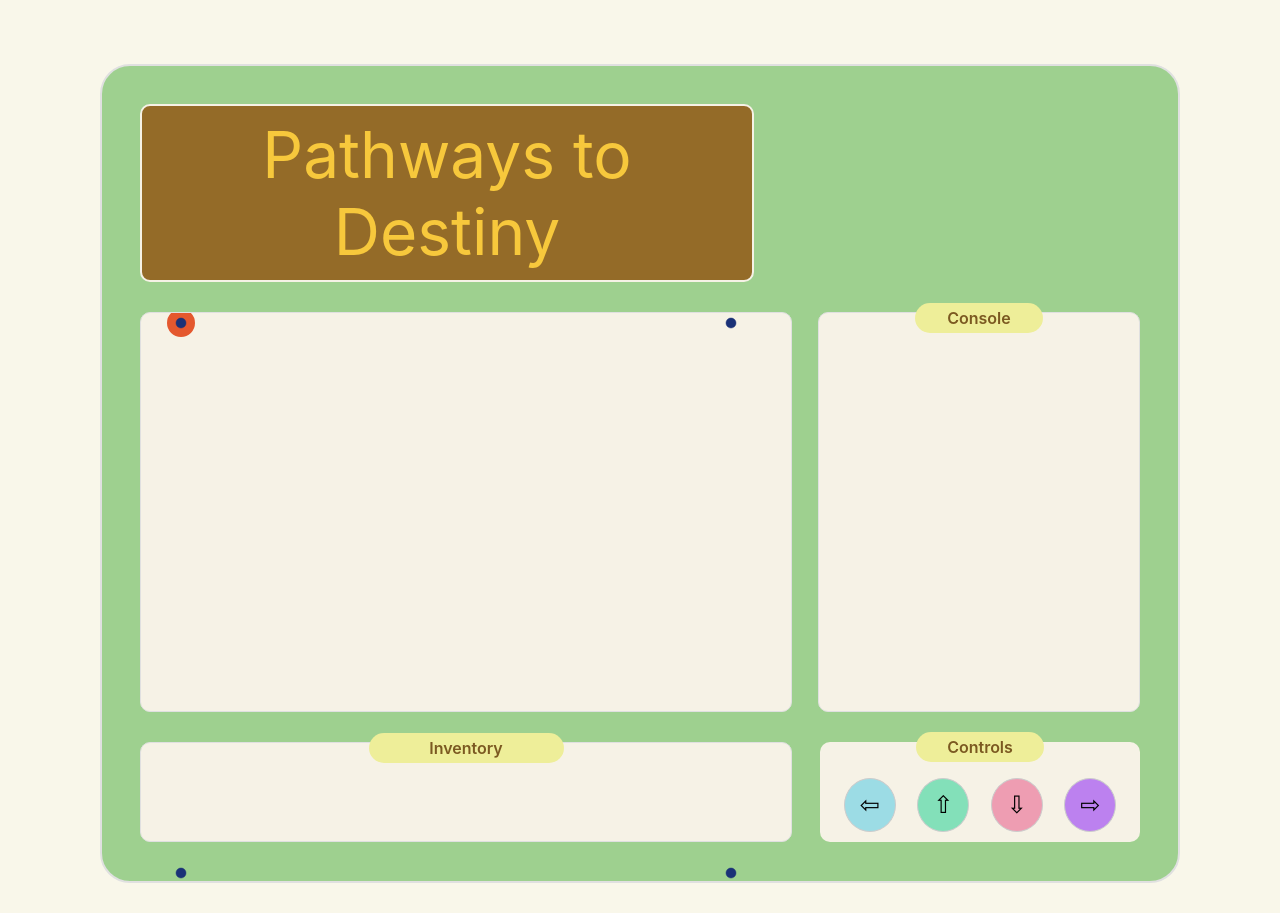
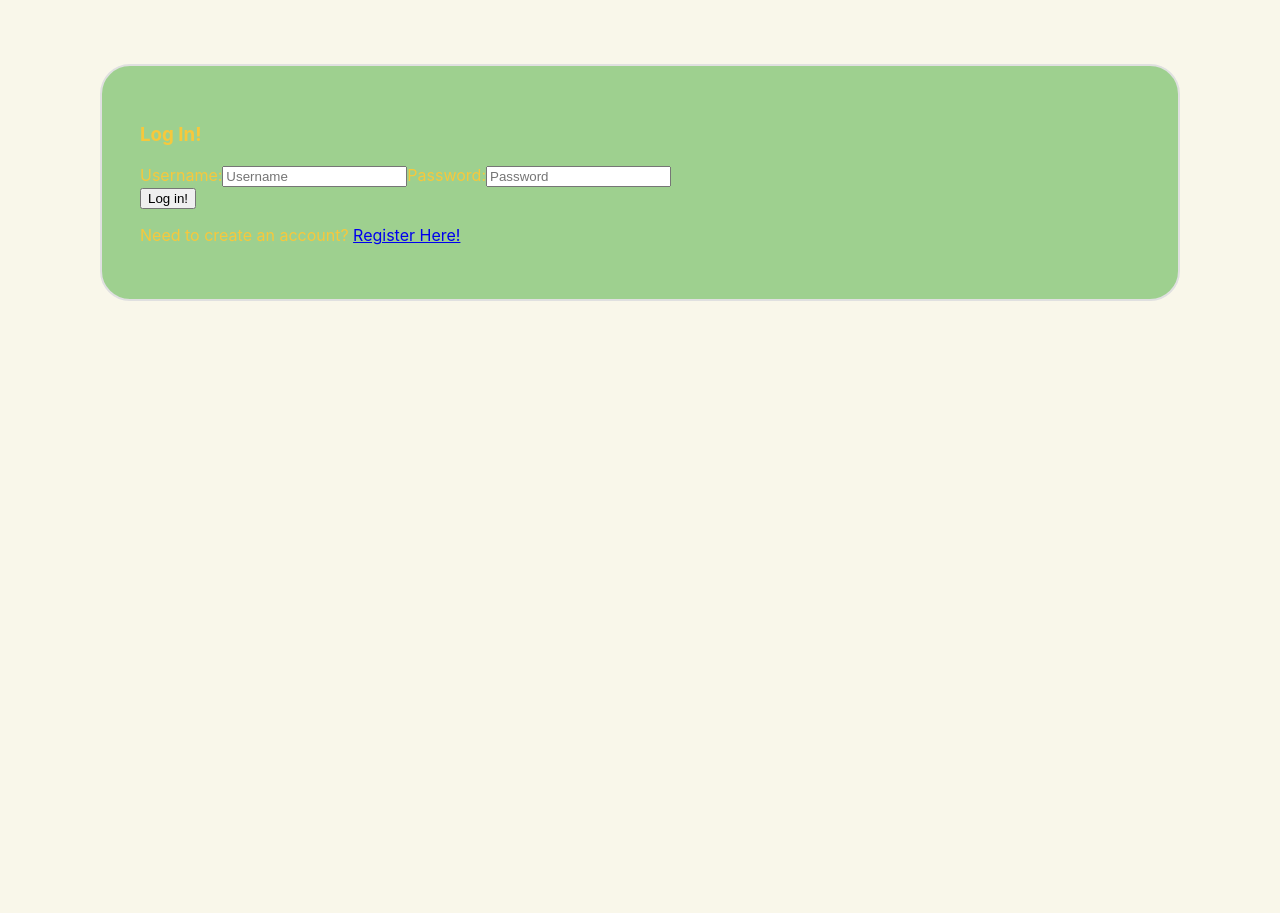
Before and after one commit to team-muamer-mud/pathways-fe, a React (Create React App) app: page /Login in a window 1280 px wide. After the commit the page ends 800 px from the top, so only its background shows below. Built offline with nearby package versions, Linux system fonts and the light colour scheme; no server answers.

Commit message:
Created login/register, added p/routes

```diff
--- a/src/App.js
+++ b/src/App.js
@@ -1,43 +1,13 @@
 import React, { useEffect, useState } from 'react';
 import './App.css';
 import { Route } from "react-router-dom";
-import Nav from "./components/navBar.js";
-import Controls  from "./components/controls"
-import History from './components/History'
 import {axiosWithAuth} from "./utils/axioswithAuth"
-import Map from './components/Map'
+import RegistrationForm from './components/register'
+import Login from './components/login'
+import PrivateRoute from './components/PrivateRoute';
+import Game from './components/game'
 
 function App() {
-  const [error, setError] = useState("")
-  const [currentRoom, setCurrentRoom] = useState({title:'', description:''})
-  const [world, setWorld] = useState([])
-
-  useEffect(() => {
-    axiosWithAuth()
-      .get(`https://pathwaystodestiny.herokuapp.com/api/adv/init`)
-      .then(res => {
-        // console.log(res.data, "WORLDWORLD")
-        setWorld(res.data.world)
-        console.log(res.data)
-        setCurrentRoom({ title: res.data.title, description: res.data.description, id: res.data.id, x:res.data.x, y:res.data.y, n_to: res.data.n_to, s_to: res.data.s_to, e_to: res.data.e_to, w_to: res.data.w_to})
-      })
-  }, [])
-
-  const update = (move) => {
-
-    axiosWithAuth()
-    .post(`https://pathwaystodestiny.herokuapp.com/api/adv/move`, {direction: move})
-            .then(res => {
-              if (res.data.error_msg !== "" || res.data.error_msg !== undefined){
-                setError(res.data.error_msg)
-                setCurrentRoom(res.data)
-              }
-                console.log(res, "RES");
-            })
-            .catch(err =>
-                console.log(err.response))
-
-  }
 
 //   useEffect(() => {
 //     axiosWithAuth()
@@ -53,22 +23,12 @@ function App() {
 
   return (
     <div className="App">
-      <div className="nav-bar-container">
-        <Nav/>
+      <div>
+        <Route exact path="/" component={RegistrationForm} />
+        <Route path="/Login" component={Login} />
       </div>
-      <div className="upper-half-container">
-        <Map
-        currentRoom={currentRoom}
-        world={world}/>
-        <History
-        title={currentRoom.title}
-        description={currentRoom.description}
-        error={error}/>
-      </div>
-      <div className="lower-half-container">
-        <div className="inventory-container"><p className="game-subtitle inventory-title">Inventory</p></div>
-        <Controls
-        update = {update}/>
+      <div>
+        <PrivateRoute path="/game" component={Game} />
       </div>
     </div>
   );
--- /dev/null
+++ b/src/components/PrivateRoute.js
@@ -0,0 +1,20 @@
+import React from 'react';
+import { Route, Redirect } from 'react-router-dom'
+
+const PrivateRoute = ({ component: Component, ...rest }) => {
+
+    return (
+      <Route
+        {...rest}
+        render={props => {
+          if (localStorage.getItem('token')) {
+            return <Component {...props} />;
+          } else {
+            return <Redirect to="/" />;
+          }
+        }}
+      />
+    );
+  };
+
+  export default PrivateRoute;
--- /dev/null
+++ b/src/components/game.js
@@ -0,0 +1,65 @@
+import React, { useEffect, useState } from 'react';
+import { Route } from "react-router-dom";
+import Nav from "../components/navBar.js";
+import Controls  from "../components/controls"
+import History from '../components/History'
+import Map from '../components/Map'
+import {axiosWithAuth} from "../utils/axioswithAuth"
+
+
+function Game() {
+
+    const [error, setError] = useState("")
+    const [currentRoom, setCurrentRoom] = useState({title:'', description:''})
+    const [world, setWorld] = useState([])
+
+    useEffect(() => {
+        axiosWithAuth()
+        .get(`https://pathwaystodestiny.herokuapp.com/api/adv/init`)
+        .then(res => {
+            // console.log(res.data, "WORLDWORLD")
+            setWorld(res.data.world)
+            console.log(res.data)
+            setCurrentRoom({ title: res.data.title, description: res.data.description, id: res.data.id, x:res.data.x, y:res.data.y, n_to: res.data.n_to, s_to: res.data.s_to, e_to: res.data.e_to, w_to: res.data.w_to})
+        })
+    }, [])
+
+    const update = (move) => {
+
+        axiosWithAuth()
+        .post(`https://pathwaystodestiny.herokuapp.com/api/adv/move`, {direction: move})
+                .then(res => {
+                if (res.data.error_msg !== "" || res.data.error_msg !== undefined){
+                    setError(res.data.error_msg)
+                    setCurrentRoom(res.data)
+                }
+                    console.log(res, "RES");
+                })
+                .catch(err =>
+                    console.log(err.response))
+
+    }
+
+return(
+    <div>
+        <div className="nav-bar-container">
+          <Nav/>
+        </div>
+        <div className="upper-half-container">
+          <Map
+          currentRoom={currentRoom}
+          world={world}/>
+          <History
+          title={currentRoom.title}
+          description={currentRoom.description}
+          error={error}/>
+        </div>
+        <div className="lower-half-container">
+          <div className="inventory-container"><p className="game-subtitle inventory-title">Inventory</p></div>
+          <Controls
+          update = {update}/>
+        </div>
+    </div>
+);}
+
+export default Game
--- a/src/components/login.js
+++ b/src/components/login.js
@@ -13,9 +13,10 @@ const Login = props => {
     const handleSubmit = e => {
         e.preventDefault()
         axios
-        .post("")
+        .post("https://pathwaystodestiny.herokuapp.com/api/login/", userCredentials)
         .then(res => {
-            props.history.push('/')
+            // props.history.push('/')
+            console.log(res)
         })
         .catch(err => {
             console.log("Error eggboy", err)
@@ -31,14 +32,22 @@ const Login = props => {
         <div>
             <h3>Log In!</h3>
             <form onSubmit={handleSubmit}>
+
                 <label className='label'>Username:
-                <input className='input' type='text' name='username' placeholder='Username' onChange={changeHandler} value={userCredentials.username} required />
+                    <input className='input' type='text' name='username' placeholder='Username' onChange={changeHandler} value={userCredentials.username} required />
                 </label>
 
                 <label className='label'>Password:
-                <input className='input' type='password' name='password' placeholder='Password' onChange={changeHandler} value={userCredentials.password} required />
+                    <input className='input' type='password' name='password' placeholder='Password' onChange={changeHandler} value={userCredentials.password} required />
                 </label>
+
+                <div>
+                    <button className='button' type='submit'>Log in!</button>
+                </div>
+
             </form>
+
+
             <div>
                 <p>
                     Need to create an account? <Link to='/Register'>Register Here!</Link>
--- a/src/components/register.js
+++ b/src/components/register.js
@@ -6,15 +6,16 @@ import {axiosWithAuth} from "../utils/axioswithAuth.js";
 export default function RegistrationForm(props) {
     const [userCredentials, setCredentials] = useState({
         username: "",
-        password: "",
+        password1: "",
+        password2: ""
     });
     const onSubmit = event => {
         event.preventDefault();
         axiosWithAuth()
-            .post("", userCredentials)
+            .post("https://pathwaystodestiny.herokuapp.com/api/registration/", userCredentials)
             .then(res => {
                 console.log(res);
-                props.history.push("/");
+                props.history.push("/game");
             })
             .catch(err => console.log(err.response))
     }
@@ -28,16 +29,21 @@ export default function RegistrationForm(props) {
             <form className='form' onSubmit={onSubmit}>
 
                 <label className='label'>Username:
-                <input className='input' type='text' name='username' placeholder='Username' onChange={changeHandler} value={userCredentials.username} required />
+                    <input className='input' type='text' name='username' placeholder='Username' onChange={changeHandler} value={userCredentials.username} required />
                 </label>
 
                 <label className='label'>Password:
-                <input className='input' type='password' name='password' placeholder='Password' onChange={changeHandler} value={userCredentials.password} required />
+                    <input className='input' type='password' name='password1' placeholder='Password' onChange={changeHandler} value={userCredentials.password1} required />
+                </label>
+
+                <label className='label'>Confirm Password:
+                    <input className='input' type='password' name='password2' placeholder='Password' onChange={changeHandler} value={userCredentials.password2} required />
                 </label>
 
                 <div>
-                <button className='button' type='submit'>Sign Up!</button>
+                    <button className='button' type='submit'>Sign Up!</button>
                 </div>
+
                 <Link to='/login'><p className='loginhere'>Already Registered? Login here</p></Link>
             </form>
         </div>
```
